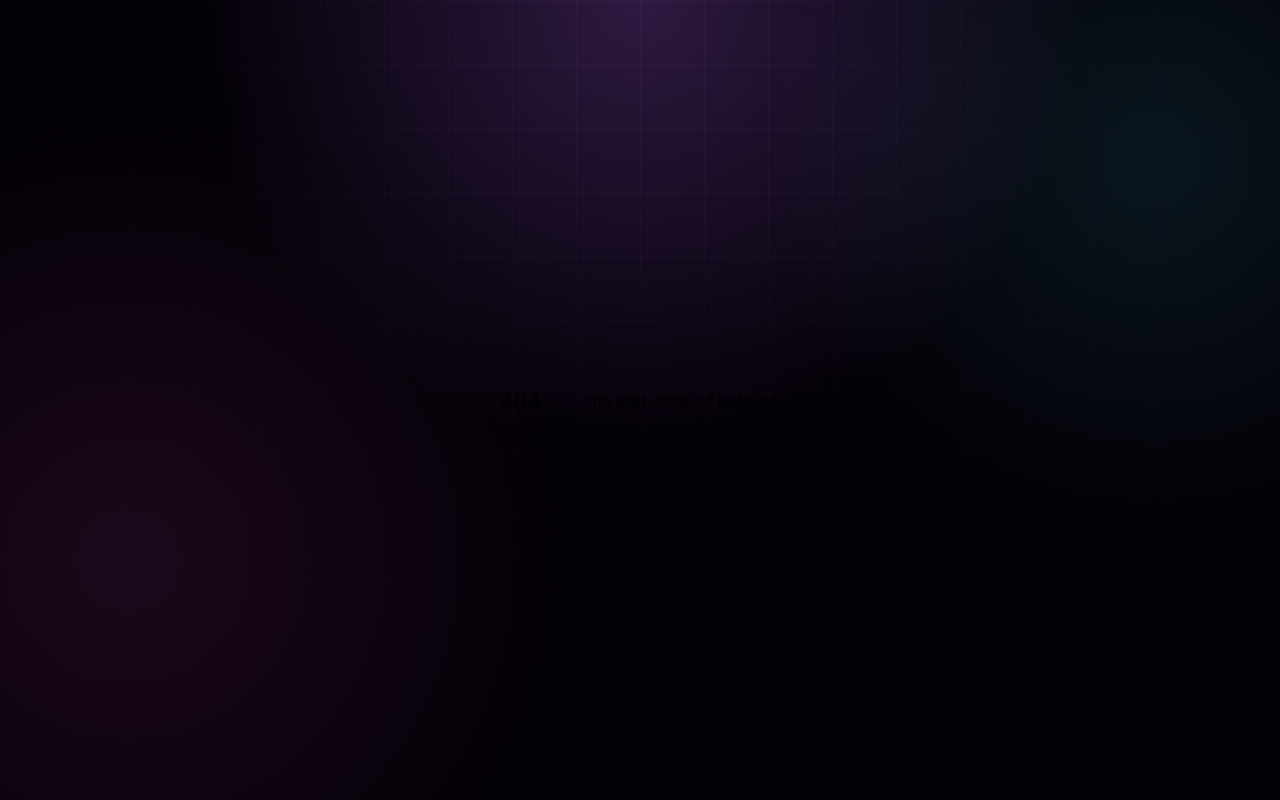
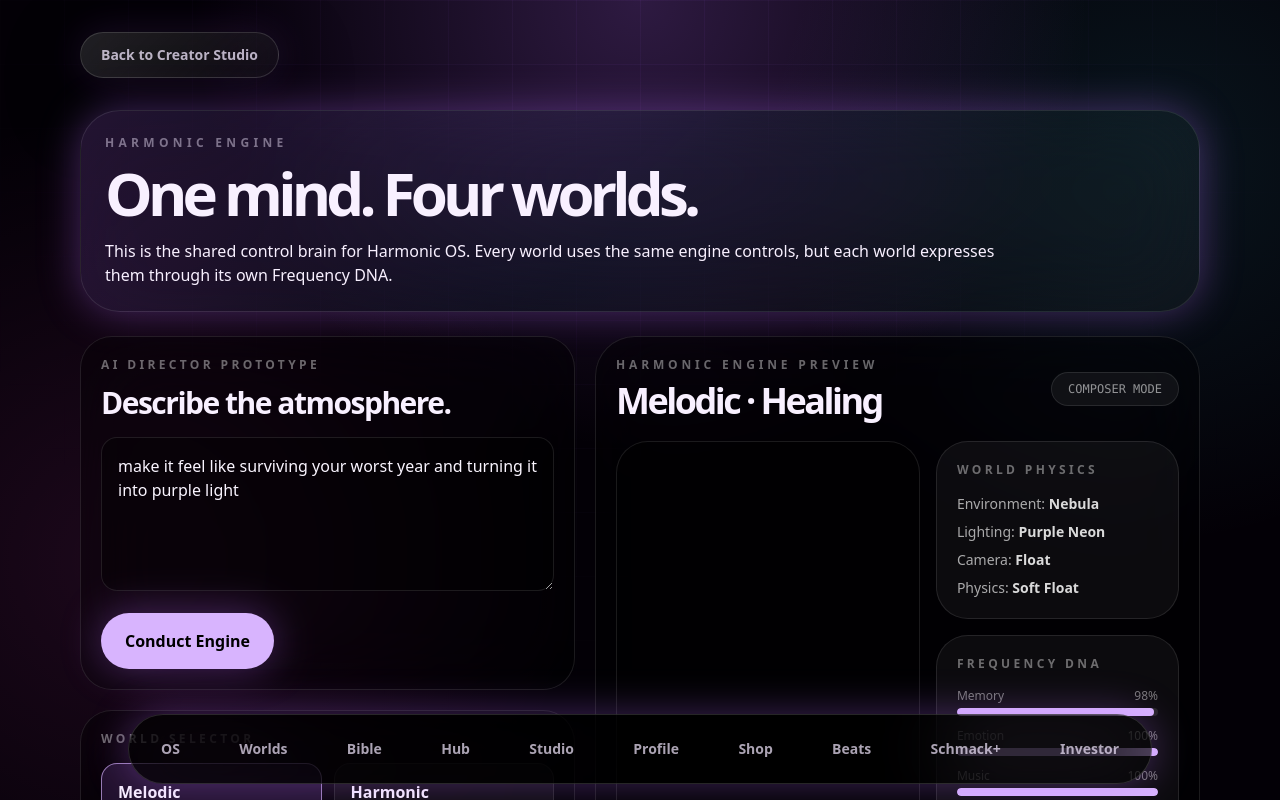
Before and after one commit to thatsmelodic/harmonic-os, a Next.js app: page /engine in a window 1280 px wide. Before the commit this address had no page. Shown: the top 800 px of the page. Built offline with nearby package versions, Linux system fonts and the light colour scheme.

Commit message:
Add Harmonic Engine route

```diff
--- /dev/null
+++ b/app/engine/page.tsx
@@ -0,0 +1,22 @@
+import Link from 'next/link';
+import { FrequencyDock } from '@/components/FrequencyDock';
+import { HarmonicEngineBuilder } from '@/components/engine/HarmonicEngineBuilder';
+
+export const metadata = {
+  title: 'Harmonic Engine | Harmonic OS',
+  description: 'Shared world-building engine for every Harmonic OS frequency.',
+};
+
+export default function EnginePage() {
+  return (
+    <main className="min-h-screen px-6 py-8 pb-28">
+      <FrequencyDock />
+      <div className="harmonic-container">
+        <Link href="/studio" className="inline-flex rounded-full border border-white/15 px-5 py-3 text-sm font-bold text-purple-100/75 glass-panel">
+          Back to Creator Studio
+        </Link>
+      </div>
+      <HarmonicEngineBuilder />
+    </main>
+  );
+}
```
